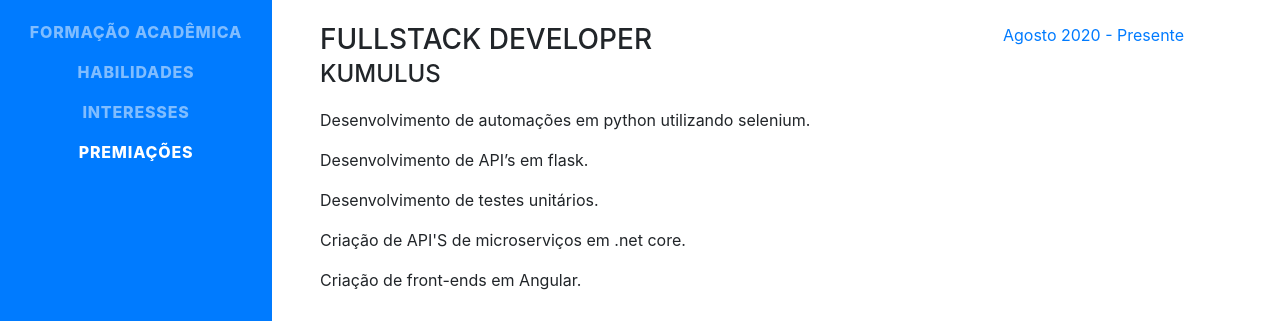
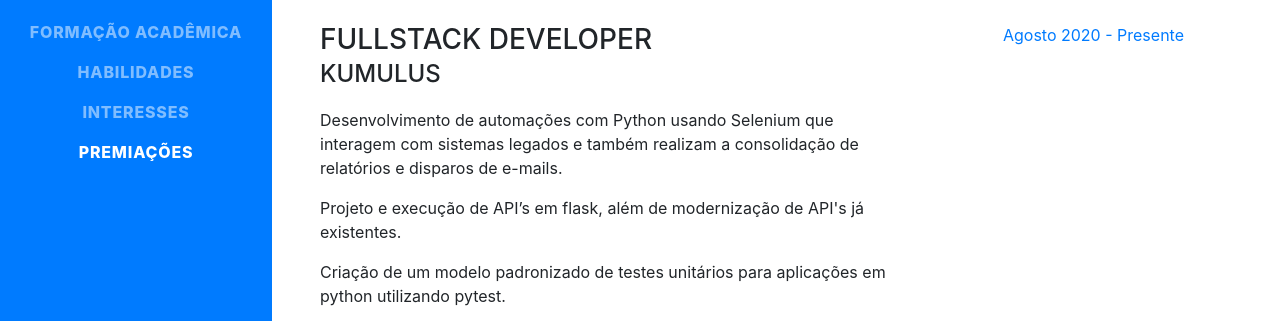
Before and after one commit to 123duran/123duran.github.io, a website with bundled scripts: page index.html in a window 1280 px wide. Shown: the part 452-773 px from the top of the page. Built offline with nearby package versions, Linux system fonts and the light colour scheme; a web font is replaced by a local one.

Commit message:
Adicionando informações.

```diff
--- a/index.html
+++ b/index.html
@@ -79,9 +79,9 @@
                     <div class="resume-content mr-auto">
                         <h3 class="mb-0">FullStack Developer</h3>
                         <div class="subheading mb-3">Kumulus</div>
-                        <p>Desenvolvimento de automações em python utilizando selenium.</p>
-                        <p>Desenvolvimento de API’s em flask.</p>
-                        <p>Desenvolvimento de testes unitários.</p>
+                        <p>Desenvolvimento de automações com Python usando Selenium que interagem com sistemas legados e também realizam a consolidação de relatórios e disparos de e-mails.</p>
+                        <p>Projeto e execução de API’s em flask, além de modernização de API's já existentes.</p>
+                        <p>Criação de um modelo padronizado de testes unitários para aplicações em python utilizando pytest.</p>
                         <p>Criação de API'S de microserviços em .net core.</p>
                         <p>Criação de front-ends em Angular.</p>
                     </div>
```
